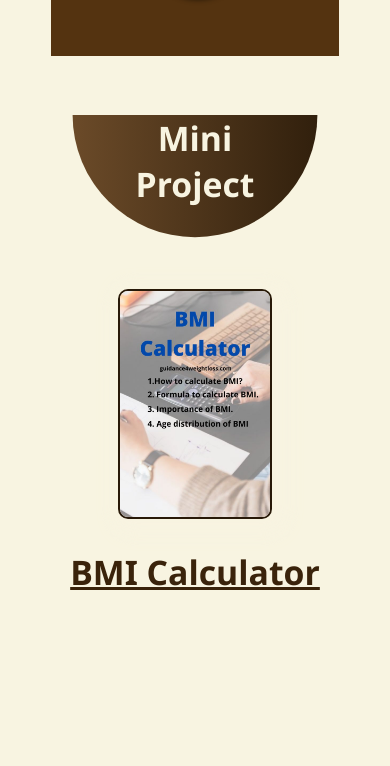
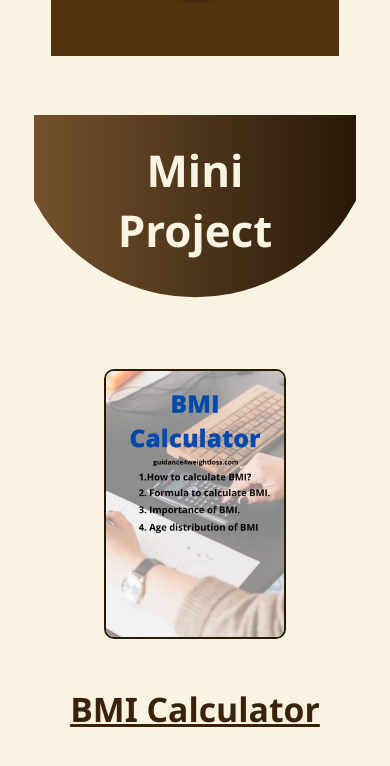
Before and after one commit to VrandaaGarg/CodeX, a plain HTML site: page index.html in a window 390 px wide. Shown: the part 2608-3374 px from the top of the page. Drawn offline with Linux system fonts and the light colour scheme.

Commit message:
bmi complete responsive

```diff
--- a/css/style.css
+++ b/css/style.css
@@ -377,19 +377,21 @@ nav{
     }
 
     .bmi {
-        font-size: 2vh;
-        flex: 0.7;
+        font-size: 2.6vh;
+        flex: 1.1;
+        margin-top: 3vh;
     }
 
     .background{
-        clip-path: circle(20.4% at 50% 0);
+        clip-path: circle(30.4% at 50% 0);
     }
-    .miniProject .bmiImg{
+    .miniProject .bmiImg a{
         font-size: 2vh;
     }
 
     .miniProject .bmiImg img{
-        height: 230px;
+        height: 270px;
+        margin-bottom: 5vh;
     }
 
 }
```
